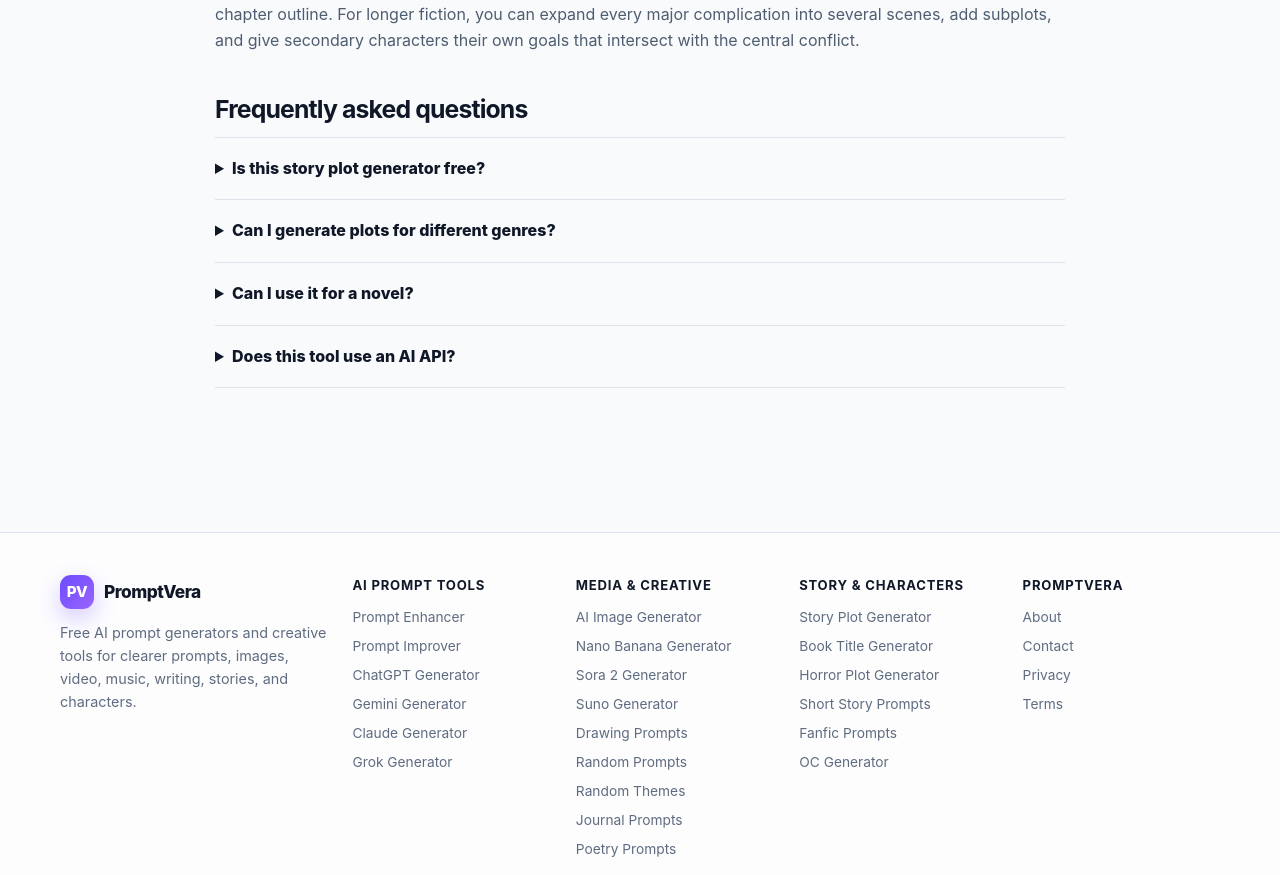
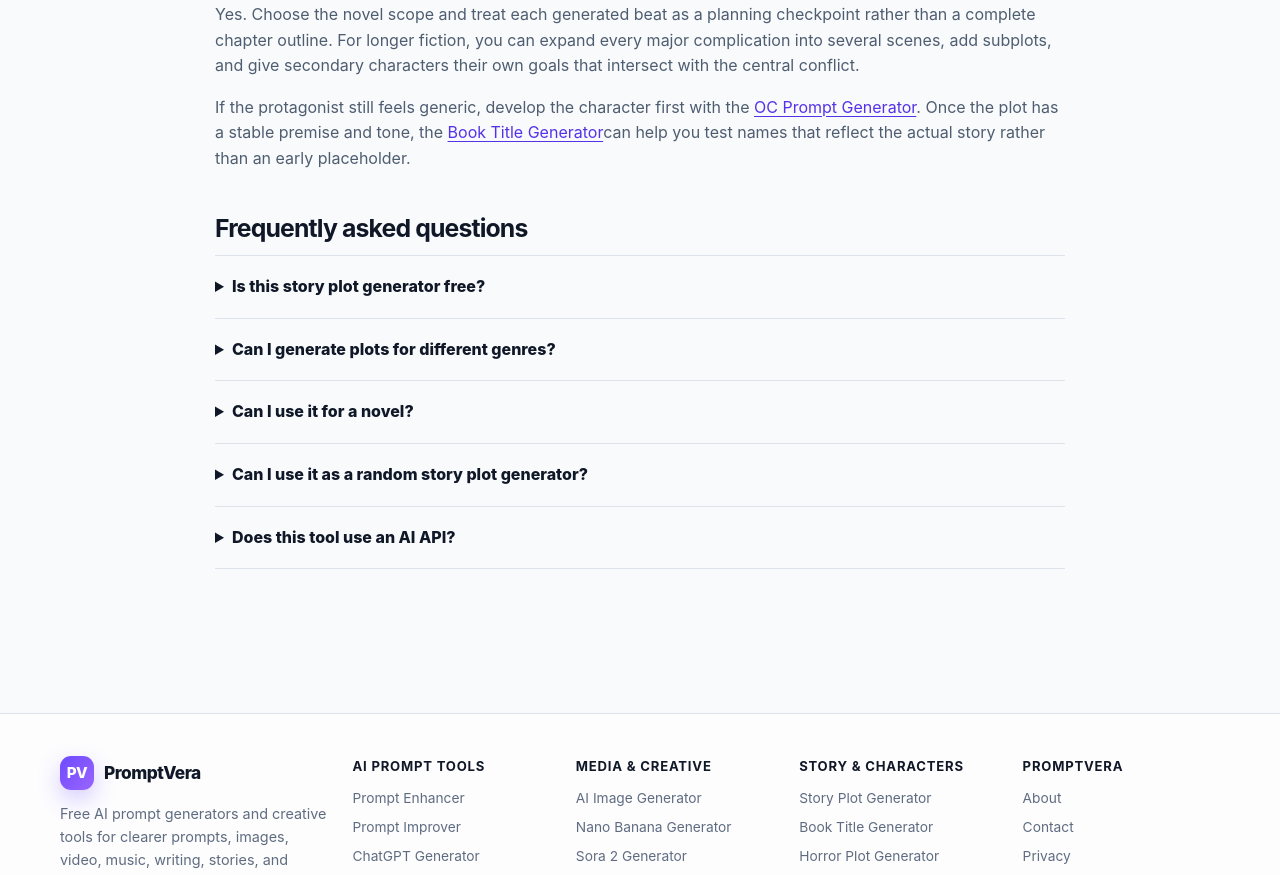
Before and after one commit to GrithX-Solutions/promptvera, a Next.js app: page /story-plot-generator in a window 1280 px wide. Shown: the part 3090-3965 px from the top of the page. Built offline with nearby package versions, Linux system fonts and the light colour scheme.

Commit message:
Implement P0 SEO semantics for app/story-plot-generator/page.tsx

```diff
--- a/app/story-plot-generator/page.tsx
+++ b/app/story-plot-generator/page.tsx
@@ -50,7 +50,9 @@ export default function StoryPlotGeneratorPage() {
           than prose writing. You can use the outline for a short story, novella,
           novel, screenplay, game narrative, or as a starting point for your own
           beat sheet. Leave the optional premise open when you want to use it as a
-          random story plot generator and explore an unexpected combination.
+          random story plot generator and explore an unexpected combination. In other
+          words, it works as a plot generator for stories and novels while keeping the
+          instructions natural and focused on the planning job.
         </p>
 
         <h2>How to build a stronger story plot</h2>
@@ -132,6 +134,12 @@ export default function StoryPlotGeneratorPage() {
           subplots, and give secondary characters their own goals that intersect
           with the central conflict.
         </p>
+        <p>
+          If the protagonist still feels generic, develop the character first with the{" "}
+          <Link href="/oc-prompt-generator">OC Prompt Generator</Link>. Once the plot has a
+          stable premise and tone, the <Link href="/book-title-generator">Book Title Generator</Link>
+          can help you test names that reflect the actual story rather than an early placeholder.
+        </p>
 
         <h2>Frequently asked questions</h2>
         <div className="faq">
@@ -155,6 +163,13 @@ export default function StoryPlotGeneratorPage() {
             </p>
           </details>
           <details>
+            <summary>Can I use it as a random story plot generator?</summary>
+            <p>
+              Yes. Leave the optional premise open and regenerate until the protagonist,
+              conflict, structure, and turning points give you a direction worth developing.
+            </p>
+          </details>
+          <details>
             <summary>Does this tool use an AI API?</summary>
             <p>
               No. The current version combines curated story-structure elements
```
